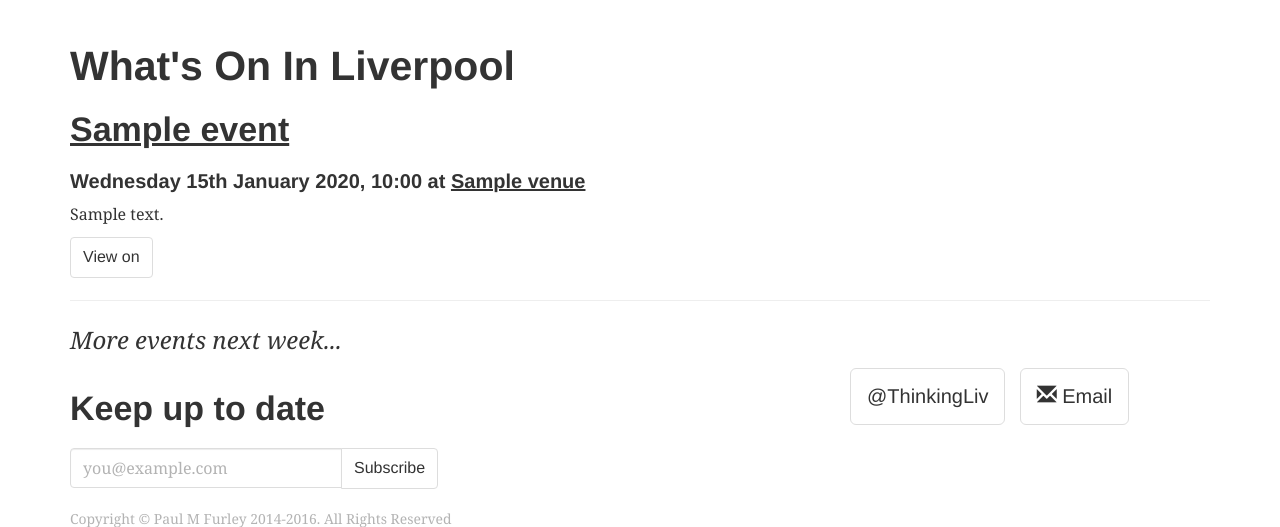
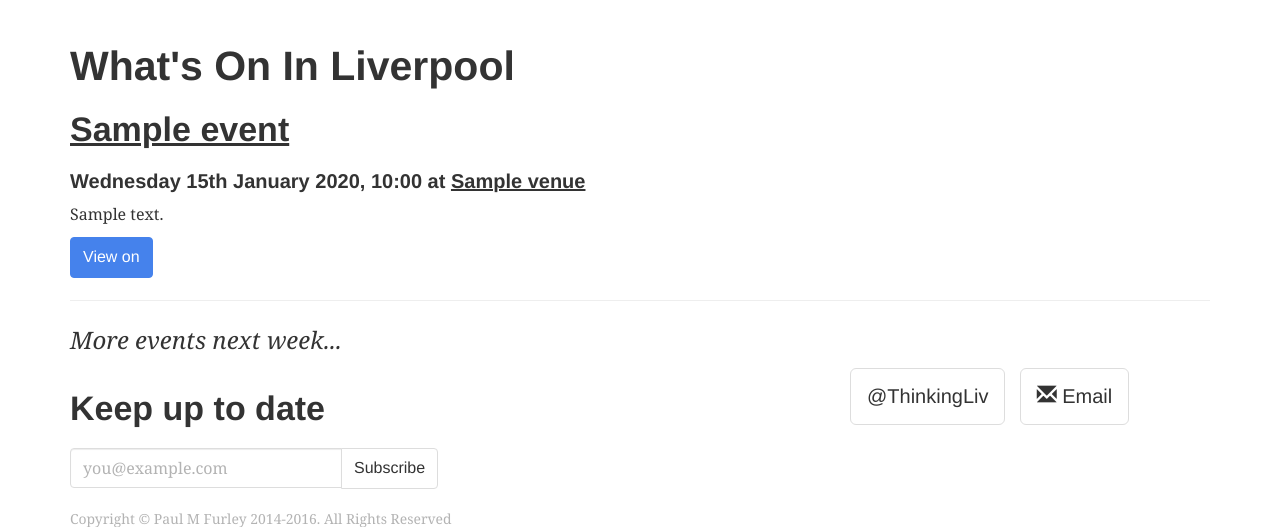
Before and after one commit to GreenDragonSoft/thinkingliverpool, a Django app: template thinkingweekly/apps/events/templates/events/future_event_list.html in a window 1280 px wide. Shown: the part 67-594 px from the top of the page. Run offline with Django 3.2, Linux system fonts and the light colour scheme; the template is opened without the code that fills it: values that come from a table or form of the project are taken from there, others are empty; tables that the repository leaves empty hold one stand-in row (values such as "Sample post"); parts of the project's set-up code (start-up, migrations or seed data) failed here and were passed over; some libraries are stand-ins or nearby versions.

Commit message:
future events: add "View on example.com" button
... and change h2 link to event_detail page

```diff
--- a/thinkingweekly/apps/events/templates/events/partials/event_list.html
+++ b/thinkingweekly/apps/events/templates/events/partials/event_list.html
@@ -4,7 +4,7 @@
     <a id="{{ event.slug }}"></a>
 
     <h2 class="section-heading">
-      <a itemprop="url" href="{{ event.external_url }}" target="new">
+      <a itemprop="url" href="{{ event.get_absolute_url }}">
         <span itemprop="name">{{ event.title }}</span>
       </a>
     </h2>
@@ -40,7 +40,7 @@
 
     <time itemProp="endDate" content="{{ event.starts_at|date:"Y-m-d" }}"></time>
 
-    <a class="btn btn-default" href="{{ event.external_url }}" target="new">View on {{ event.external_domain }}</a>
+    <a class="btn btn-primary" href="{{ event.external_url }}" target="new">View on {{ event.external_domain }}</a>
   </div>
 
 {% endfor %}
```
